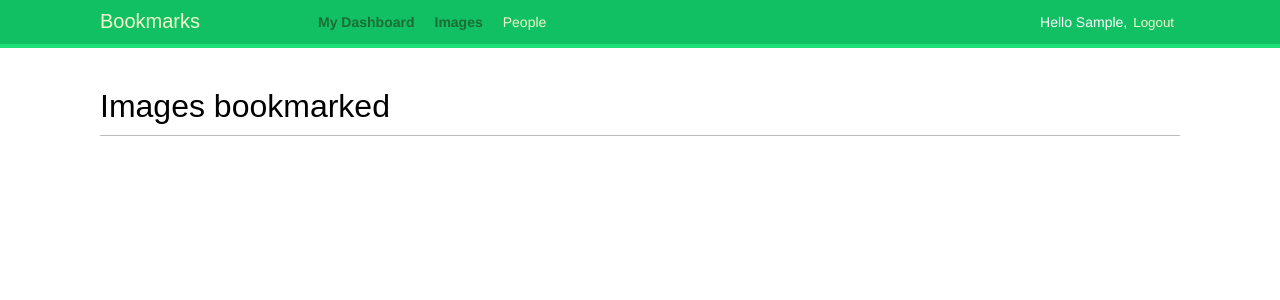
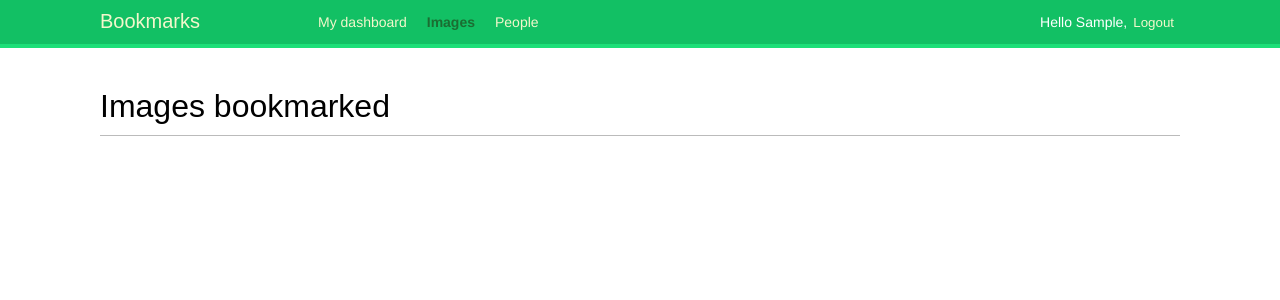
Before and after one commit to LisaOz/Website, a Django app: page /images/ in a window 1280 px wide. Shown: the top 300 px of the page. Run offline with Django 5.2, Linux system fonts and the light colour scheme; the visitor is signed in with stand-in values (Sample User, id 1); data that the repository does not hold is empty; some libraries are stand-ins or nearby versions; some web fonts are replaced.

Commit message:
Modified base.html template: changed the URL for the dashboard.

```diff
--- a/account/templates/base.html
+++ b/account/templates/base.html
@@ -9,17 +9,17 @@
         <div id="header">
             <span class="logo">Bookmarks</span>
             {% if request.user.is_authenticated %}
-            <ul class="menu">
-                <li {% if section == "images" %}class="selected"{% endif %}>
-                    <a href="{% url 'images:list' %}">My Dashboard</a>
+              <ul class="menu">
+                <li {% if section == "dashboard" %}class="selected"{% endif %}>
+                  <a href="{% url 'dashboard' %}">My dashboard</a>
                 </li>
                 <li {% if section == "images" %}class="selected"{% endif %}>
-                    <a href="#">Images</a>
+                  <a href="{% url 'images:list' %}">Images</a>
                 </li>
                 <li {% if section == "people" %}class="selected"{% endif %}>
-                    <a href="#">People</a>
+                  <a href="#">People</a>
                 </li>
-            </ul>
+              </ul>
             {% endif %}
             <span class="user">
                 {% if request.user.is_authenticated %}
--- a/images/templates/images/image/list_images.html
+++ b/images/templates/images/image/list_images.html
@@ -11,10 +11,12 @@
                 <img src="{{ im.url }}">
             </a>
         </a>
-        <div class="info">
+
+         <div class="info">
             <a href="{{ image.get_absolute_url }}" class="title">
                 {{ image.title }}
             </a>
+
         </div>
     </div>
 {% endfor %}
```
